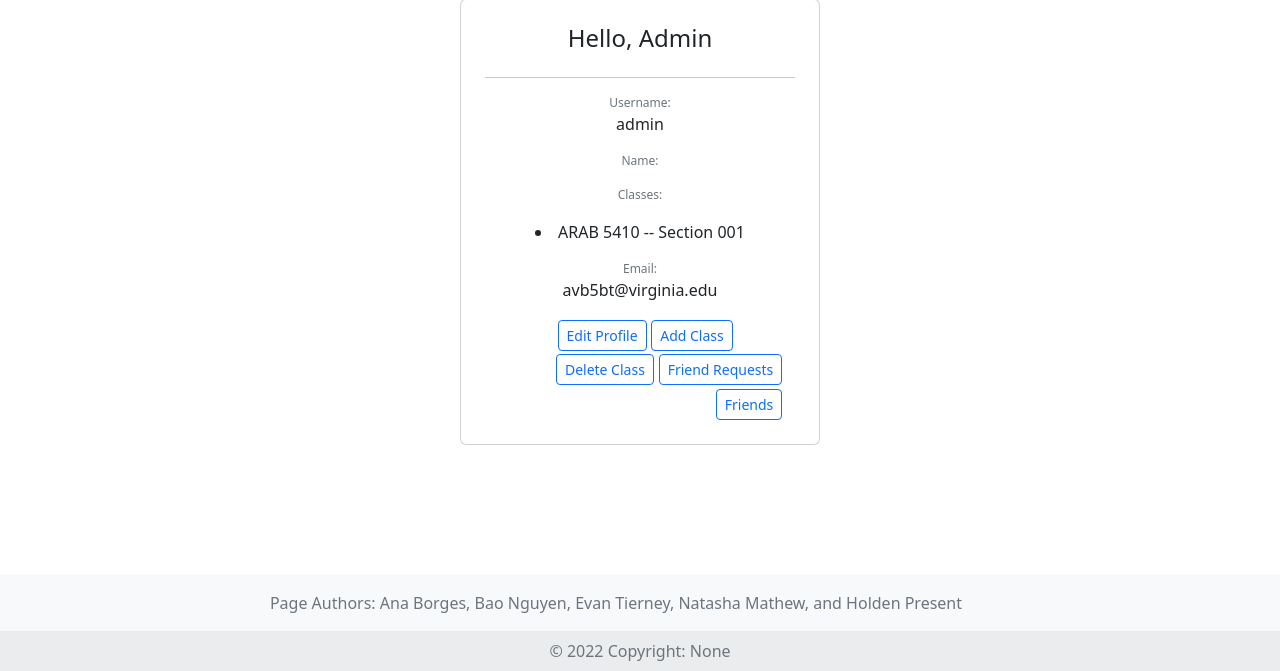
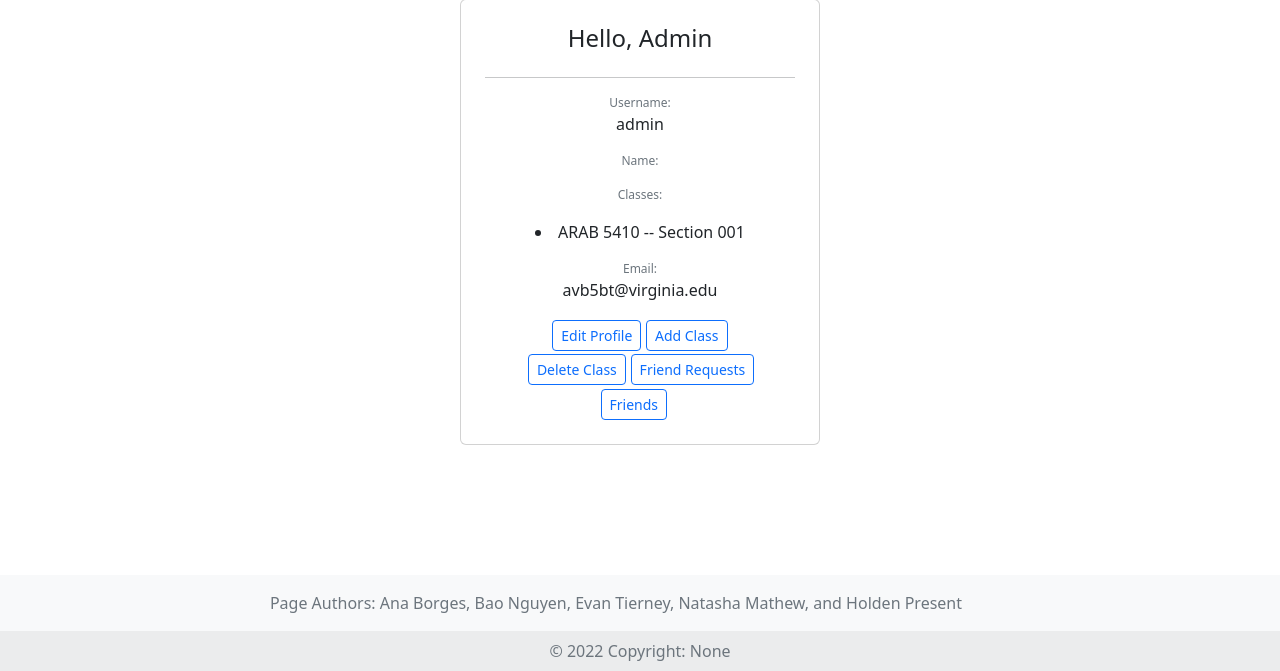
Before and after one commit to evanjtierney/Study-buddy, a Django app: page /study_buddy_app/user/ in a window 1280 px wide. Shown: the part 129-800 px from the top of the page. Run offline with Django 4.2, Linux system fonts and the light colour scheme; a user stored in the database is signed in; data comes from the database, SQL or seed files in the repository; some libraries are stand-ins or nearby versions.

Commit message:
Centered buttons on user profile

```diff
--- a/study_buddy_app/templates/study_buddy_app/user.html
+++ b/study_buddy_app/templates/study_buddy_app/user.html
@@ -92,13 +92,13 @@
 					{% endfor %}
 					<p class="text-muted mb-0" style="font-size: 12px">Email:</p>
 					<p>{{ user.email }} </p>
-					<div class="text-right">
+					<div class="text-center">
 						<div class="row-one">
-							<a href="/study_buddy_app/user/edituser/"><button type="button" class="btn btn-outline-primary btn-sm" style="margin-top: 1%; margin-bottom: .1%; margin-left: .1%; margin-right: .1%;" data-toggle="modal" data-target="#profileModal">Edit Profile</button></a>
+							<a href="/study_buddy_app/user/edituser/"><button type="button" class="btn btn-outline-primary btn-sm" style="margin-top: 1%; margin-bottom: .1%; margin-left: 25%; margin-right: .1%;" data-toggle="modal" data-target="#profileModal">Edit Profile</button></a>
 							<a href="/study_buddy_app/user/deptlist/"><button type="button" class="btn btn-outline-primary btn-sm" style="margin-top: 1%; margin-bottom: .1%; margin-left: .1%; margin-right: .1%;" data-toggle="modal" data-target="#profileModal">Add Class</button></a>
 						</div>
 						<div class="row-two">
-							<a href="/study_buddy_app/user/deleteclass/"><button type="button" class="btn btn-outline-primary btn-sm" style="margin-top: 1%; margin-bottom: .1%; margin-left: .1%; margin-right: .1%;" data-toggle="modal" data-target="#profileModal">Delete Class</button></a>
+							<a href="/study_buddy_app/user/deleteclass/"><button type="button" class="btn btn-outline-primary btn-sm" style="margin-top: 1%; margin-bottom: .1%; margin-left: 5%; margin-right: .1%;" data-toggle="modal" data-target="#profileModal">Delete Class</button></a>
 
 
 							<!--<p> Friend Requests</p>-->
```
